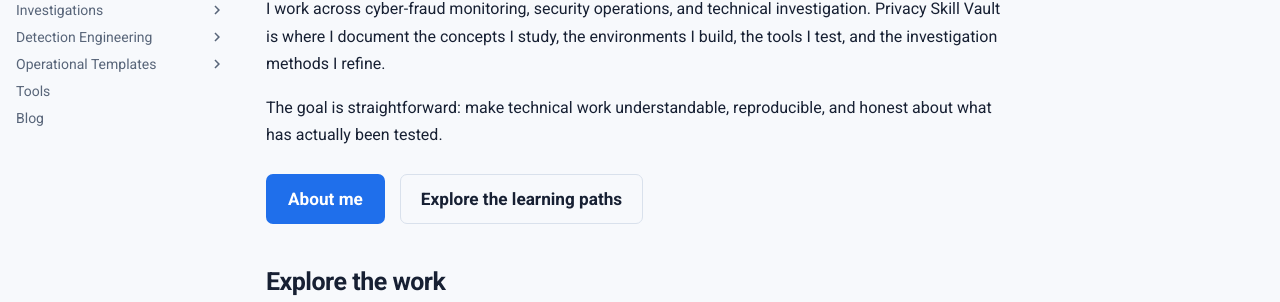
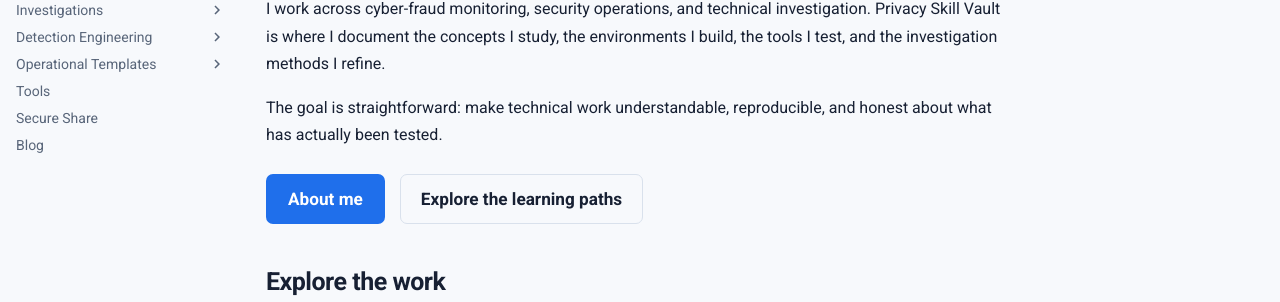
Before and after one commit to PrivacySkillVault/privacyskillvault.github.io, an MkDocs documentation site: the page built from docs/index.md, in a window 1280 px wide. Shown: the part 245-547 px from the top of the page. Built offline with MkDocs 1.6.1 and Material for MkDocs 9.7.7, drawn with Linux system fonts in a browser that asks for light colours.

Commit message:
Add Secure Share page to MkDocs navigation

```diff
--- a/mkdocs.yml
+++ b/mkdocs.yml
@@ -113,4 +113,5 @@ nav:
       - Fraud Investigation Case Record: operational-templates/fraud-case-record.md
       - Cybersecurity Incident Report: operational-templates/incident-report.md
   - Tools: tools/index.md
+  - Secure Share: secure-share.md
   - Blog: blog/index.md
```
